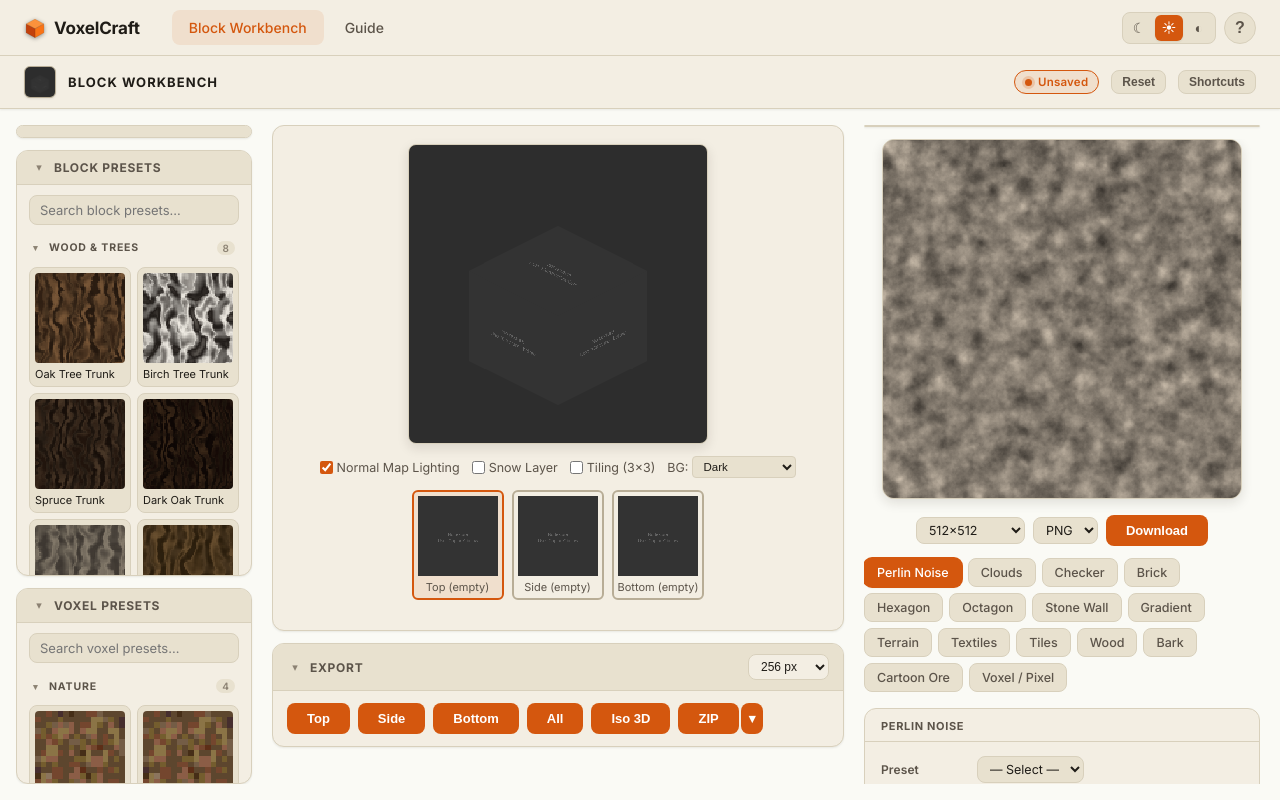
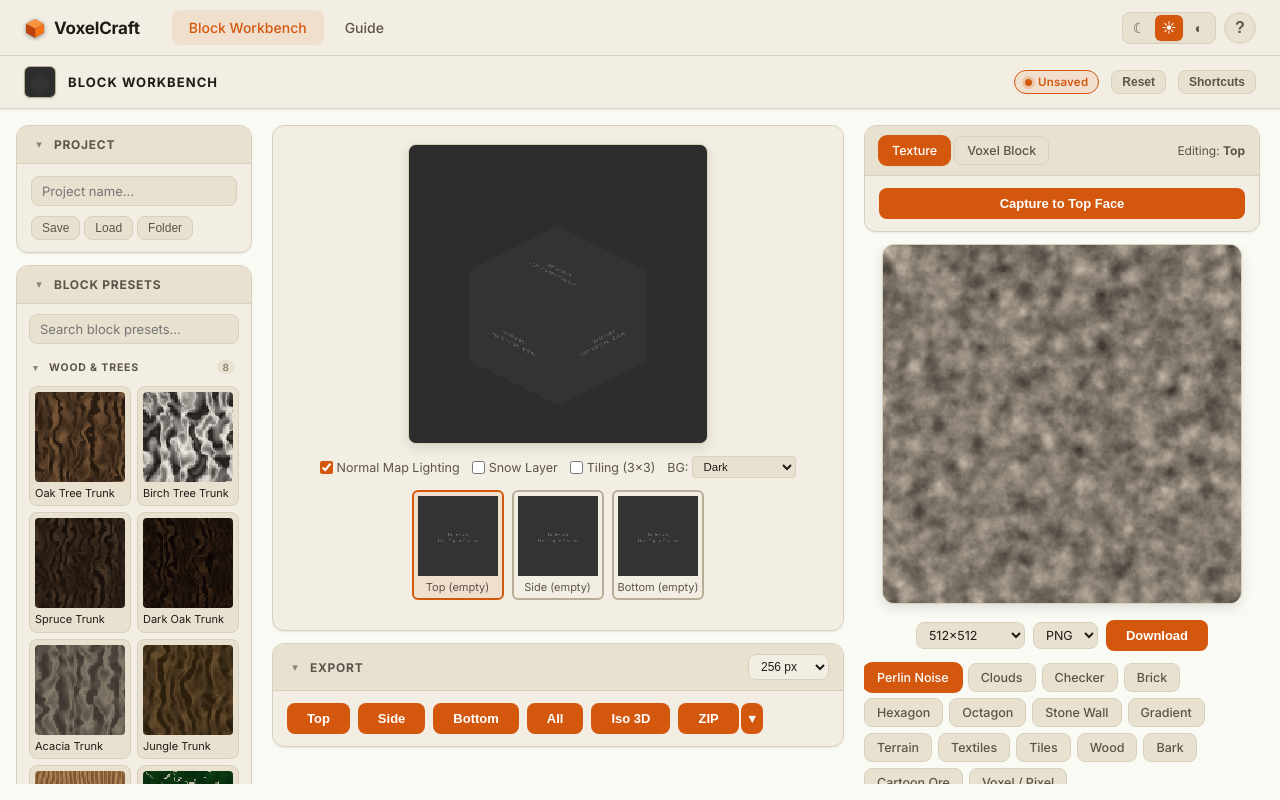
Before and after one commit to peterharmazinski/voxel-craft, a React (Vite) app: page / in a window 1280 px wide. Built offline with nearby package versions, Linux system fonts and the light colour scheme.

Commit message:
Force column scroll via overflow-hidden on .app-main + flex-shrink:0 on .wb-section
Co-authored-by: Cursor <cursoragent@cursor.com>

```diff
--- a/src/App.css
+++ b/src/App.css
@@ -379,17 +379,18 @@ input[type='range'] {
   flex: 1;
   min-width: 0;
   min-height: 0;
-  overflow: auto;
-}
-
-/* When the workbench page owns the main area, defer all scrolling to
-   its inner columns so the outer page scrollbar never appears. The
-   workbench-page is itself height: 100% + overflow: hidden, so its
-   columns are the only scroll containers. Below 1080px the columns
-   stack and the outer area is allowed to scroll again. */
-@media (min-width: 1081px) {
-  .app-main:has(.workbench-page) {
-    overflow: hidden;
+  /* Every page that lives inside .app-main owns its own scrolling
+     (workbench columns scroll independently, .guide-page is its own
+     scroll container). Keeping this hidden guarantees no second
+     outer scrollbar ever appears, regardless of :has() support. */
+  overflow: hidden;
+}
+
+/* On phones/tablets where the workbench columns stack, allow the
+   outer area to scroll the whole stack again. */
+@media (max-width: 1080px) {
+  .app-main {
+    overflow-y: auto;
   }
 }
 
@@ -1411,6 +1412,11 @@ input[type='range'] {
   border-radius: var(--radius-lg);
   box-shadow: var(--shadow-sm);
   overflow: hidden;
+  /* Sections are flex items in a flex-column. Without this they'd shrink
+     to share the column's height, squishing headers/content. Locking
+     flex-shrink to 0 makes the column overflow naturally so the column's
+     own overflow-y:auto kicks in. */
+  flex-shrink: 0;
 }
 
 .wb-section-header {
@@ -1421,6 +1427,10 @@ input[type='range'] {
   padding: 10px 14px;
   background: var(--bg-tertiary);
   border-bottom: 1px solid var(--border);
+  /* Anchor a comfortable tap height so the row stays readable even
+     when the column is tight on space. */
+  min-height: 38px;
+  flex-shrink: 0;
 }
 
 .wb-section-header h3 {
@@ -1430,6 +1440,9 @@ input[type='range'] {
   letter-spacing: 0.06em;
   color: var(--text-secondary);
   margin: 0;
+  white-space: nowrap;
+  overflow: hidden;
+  text-overflow: ellipsis;
 }
 
 /* Collapsible toggle: the entire title row is one clickable button.
@@ -2039,6 +2052,19 @@ input[type='range'] {
   max-width: 820px;
   margin: 0 auto;
   padding: 40px 24px 80px;
+  /* The Guide page is the only thing inside .app-main when active,
+     so it owns its own scrolling now that .app-main is overflow:hidden. */
+  height: 100%;
+  overflow-y: auto;
+}
+
+@media (max-width: 1080px) {
+  /* On stacked layouts the outer .app-main scrolls, so the guide
+     should flow naturally without claiming its own scroll container. */
+  .guide-page {
+    height: auto;
+    overflow-y: visible;
+  }
 }
 
 .guide-content {
```
